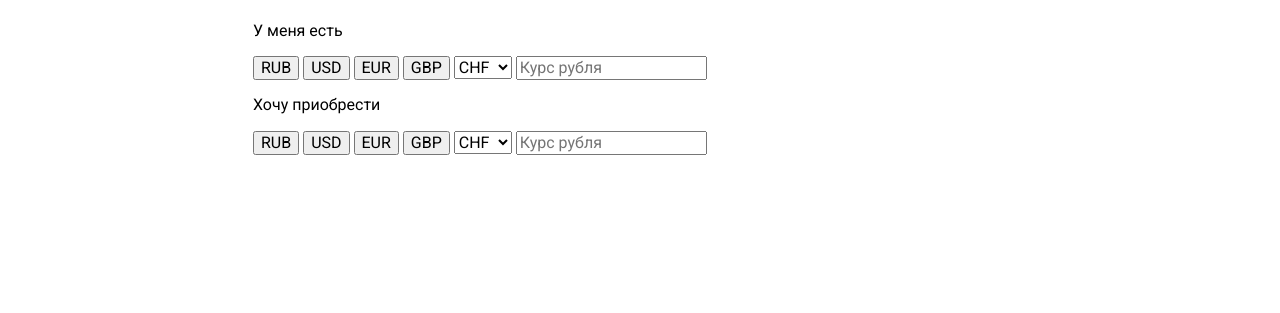
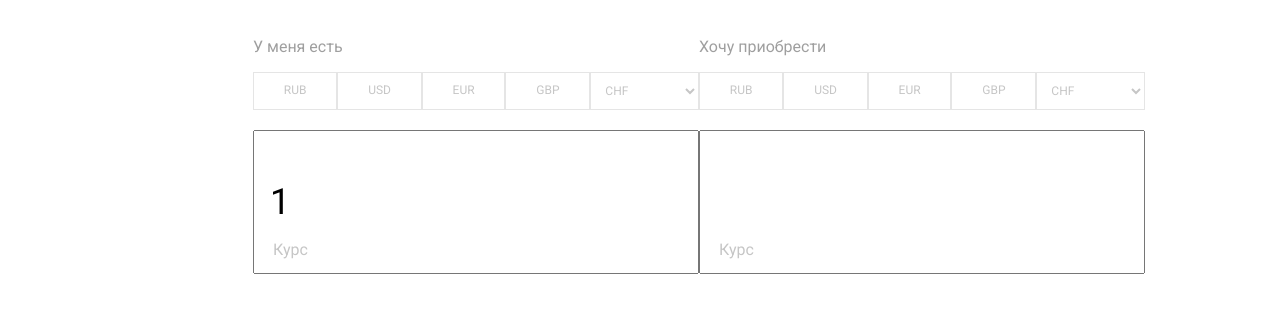
Before and after one commit to ChinaraGuliyeva/Chinara_M4, a website built with webpack: page index.html in a window 1280 px wide. Shown: the part 189-502 px from the top of the page. Built offline with nearby package versions, Linux system fonts and the light colour scheme.

Commit message:
finished layout

```diff
--- a/index.html
+++ b/index.html
@@ -25,14 +25,15 @@
     <main>
         <section class="converter-container">
             <h1 class="main-heading">Конвертер валют онлайн</h1>
+            <div class="container-in-section">
                 <div class="client-has">
                     <p>У меня есть</p>
                     <form>
                         <div class="button-container">
-                        <input type="button" value="RUB">
-                        <input type="button" value="USD">
-                        <input type="button" value="EUR">
-                        <input type="button" value="GBP">
+                            <input class="currency-button" type="button" value="RUB">
+                            <input class="currency-button" type="button" value="USD">
+                            <input class="currency-button" type="button" value="EUR">
+                            <input class="currency-button" type="button" value="GBP">
                             <select id="currencies">
                                 <option value="CHF">CHF</option>
                                 <option value="NOK">NOK</option>
@@ -65,18 +66,20 @@
                                 <option value="ZAR">ZAR</option>
                                 <option value="JPY">JPY</option>
                             </select>
-                        <input type="number" class="amount" placeholder="Курс рубля">
+                        </div>
+                            <input type="number" class="amount" value="1">
+                            <div class="rate">Курс</div>
                     </form>
             </div>
-            </div>
+                <svg aria-hidden="true" focusable="false" data-prefix="fas" data-icon="exchange-alt" class="arrows" role="img" xmlns="http://www.w3.org/2000/svg" viewBox="0 0 512 512"><path fill="currentColor" d="M0 168v-16c0-13.255 10.745-24 24-24h360V80c0-21.367 25.899-32.042 40.971-16.971l80 80c9.372 9.373 9.372 24.569 0 33.941l-80 80C409.956 271.982 384 261.456 384 240v-48H24c-13.255 0-24-10.745-24-24zm488 152H128v-48c0-21.314-25.862-32.08-40.971-16.971l-80 80c-9.372 9.373-9.372 24.569 0 33.941l80 80C102.057 463.997 128 453.437 128 432v-48h360c13.255 0 24-10.745 24-24v-16c0-13.255-10.745-24-24-24z"></path></svg>
             <div class="client-has">
                 <p>Хочу приобрести</p>
                 <form>
                     <div class="button-container">
-                        <input type="button" value="RUB">
-                        <input type="button" value="USD">
-                        <input type="button" value="EUR">
-                        <input type="button" value="GBP">
+                        <input class="currency-button" type="button" value="RUB">
+                        <input class="currency-button" type="button" value="USD">
+                        <input class="currency-button" type="button" value="EUR">
+                        <input class="currency-button" type="button" value="GBP">
                         <select id="currencies">
                             <option value="CHF">CHF</option>
                             <option value="NOK">NOK</option>
@@ -109,7 +112,9 @@
                             <option value="ZAR">ZAR</option>
                             <option value="JPY">JPY</option>
                         </select>
-                        <input type="number" class="amount" placeholder="Курс рубля">
+                    </div>
+                        <input type="number" class="amount">
+                        <div class="rate">Курс</div>
                 </form>
             </div>
             </div>
--- a/main.css
+++ b/main.css
@@ -92,3 +92,64 @@ input::-webkit-inner-spin-button {
 input[type=number] {
   -moz-appearance: textfield;
 }
+
+.container-in-section{
+    display: flex;
+    justify-content: space-between;
+}
+
+.arrows{
+    width: 50px;
+}
+
+form{
+    display: flex;
+    flex-direction: column;
+    position: relative;
+}
+
+.amount{
+    width: inherit;
+    margin: 20px 0;
+    height: 110px;
+    font-size: 36px;
+    padding: 15px;
+}
+
+.rate{
+    position: absolute;
+    bottom: 35px;
+    left: 20px;
+    color: #C6C6C6;
+}
+
+.button-container{
+    display: flex;
+    justify-content: space-between;
+}
+
+.currency-button{
+    border: 1px solid #E5E5E5;
+    background-color: white;
+    padding: 10px;
+    font-size: 12px;
+    color: #C6C6C6;
+    flex-grow: 1;
+}
+
+#currencies{
+    border: 1px solid #E5E5E5;
+    background-color: white;
+    padding: 10px;
+    font-size: 12px;
+    color: #C6C6C6;
+    flex-grow: 1;
+}
+
+option{
+    color: black;
+}
+
+.client-has p {
+    color: #9F9F9F;
+}
```
Lines whose indentation alone changed are shown as unchanged.
